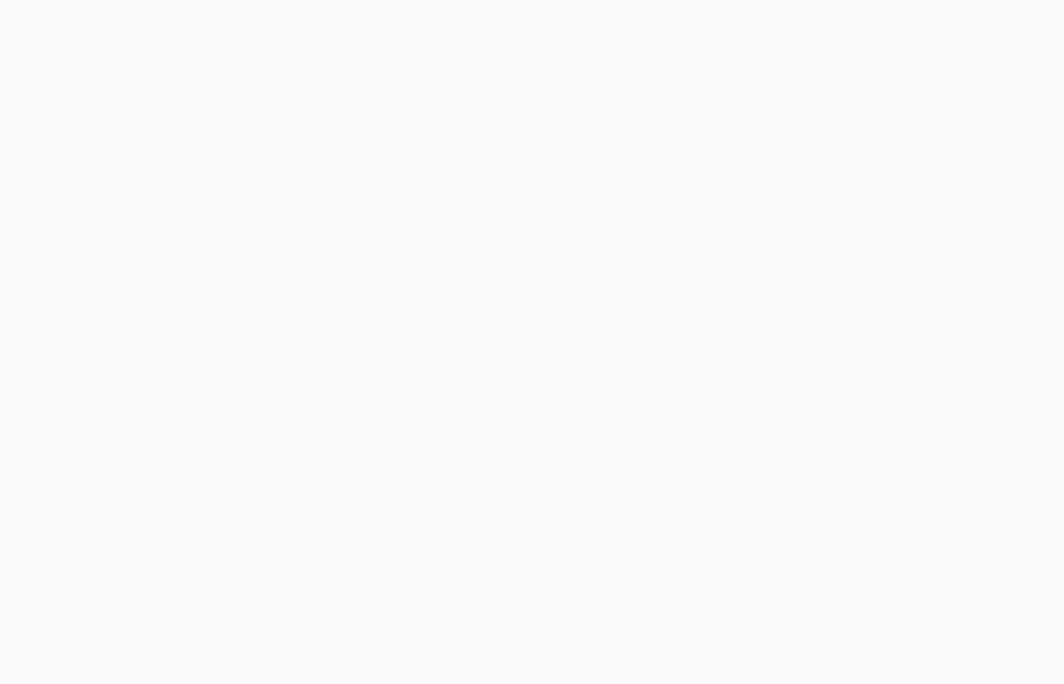
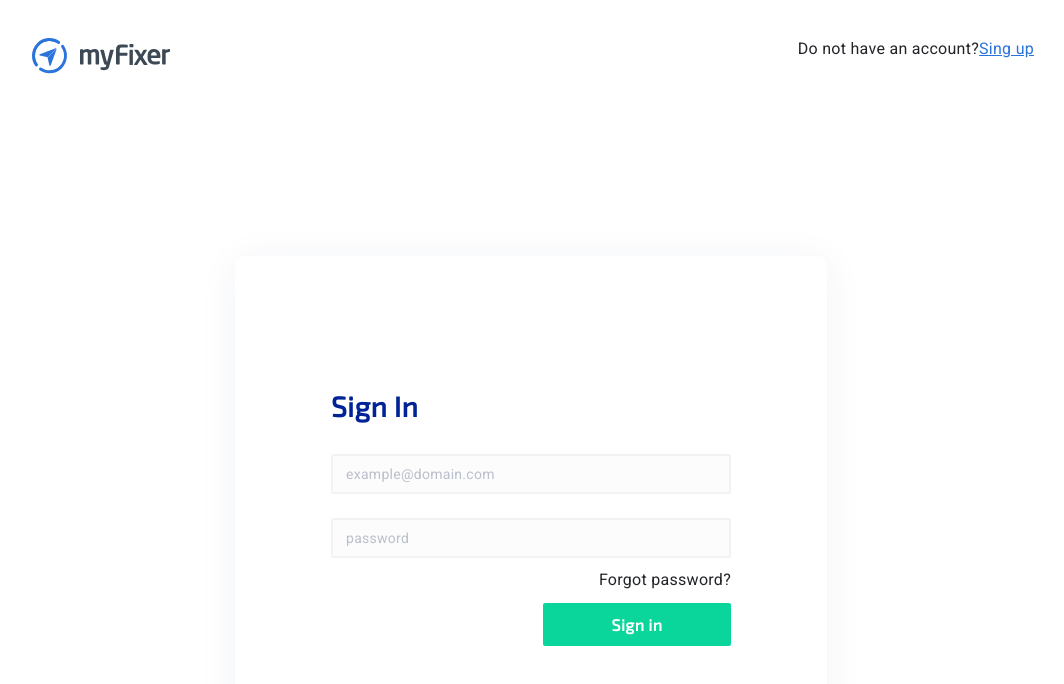
Before and after one commit to VS0x01/my-fixer-client, a Vue app: page /#/sign-in in a window 1280 px wide. Shown: the top 684 px of the page, without its empty margins (109-1173 px from the left). Built offline with nearby package versions, Linux system fonts and the light colour scheme.

Commit message:
setup SignIn and SignUp components

```diff
--- a/src/App.vue
+++ b/src/App.vue
@@ -5,9 +5,9 @@
 </template>
 
 <script>
-export default {
-  name: 'app'
-}
+  export default {
+    name: 'app',
+  }
 </script>
 
 <style lang="sass">
--- a/src/auth/components/AuthHeaderComponent.vue
+++ b/src/auth/components/AuthHeaderComponent.vue
@@ -1,4 +1,5 @@
 <template>
+  <header class="header">
     <div class="logo">
       <svg width="276" height="72" viewBox="0 0 276 72" fill="none" xmlns="http://www.w3.org/2000/svg">
         <g id="logo">
@@ -56,14 +57,41 @@
         </g>
       </svg>
     </div>
+    <span class="link">{{ question }}<router-link :to="link.URL">{{ link.text }}</router-link></span>
+  </header>
 </template>
 
 <script>
   export default {
-    name: "AuthHeaderComponent"
+    name: "AuthHeaderComponent",
+    props: {
+      question: String,
+      link: Object,
+    }
   }
 </script>
 
 <style lang="sass" scoped>
+  .header
+    display: flex
+    align-items: center
+    justify-content: space-between
 
+  .logo svg
+    width: 138px
+    margin: 20px 0 0 141px
+
+  .link
+    text-decoration: none
+    margin: 0 137px 0 0
+    font-family: Roboto, sans-serif
+    font-style: normal
+    font-weight: 300
+    font-size: 16px
+    line-height: 19px
+    letter-spacing: 0.28px
+    color: #222428
+
+    a
+      color: #2A74DB
 </style>
--- a/src/auth/views/Auth.vue
+++ /dev/null
@@ -1,132 +0,0 @@
-<template>
-  <div id="app">
-    <auth-header-component></auth-header-component>
-    <sign-in></sign-in>
-  </div>
-</template>
-
-<script>
-  import AuthHeaderComponent from "@/auth/components/AuthHeaderComponent";
-  import SignIn from "@/auth/components/SignIn";
-
-  export default {
-    name: "Auth",
-    components: {AuthHeaderComponent, SignIn}
-  }
-</script>
-
-<style lang="sass">
-  body
-    background: #F9FAFC
-    margin: 0
-
-  #app
-    display: flex
-    flex-direction: column
-
-  .header
-    display: flex
-    align-items: center
-    justify-content: space-between
-
-  .logo svg
-    width: 138px
-    margin: 20px 0 0 141px
-
-  .link
-    text-decoration: none
-    margin: 0 137px 0 0
-    font-family: Roboto, sans-serif
-    font-style: normal
-    font-weight: 300
-    font-size: 16px
-    line-height: 19px
-    letter-spacing: 0.28px
-    color: #222428
-
-    a
-      color: #2A74DB
-
-  .content
-    display: flex
-    flex-direction: column
-    min-width: 335px
-    width: 35%
-    margin: 160px auto
-    padding: 114px 72px
-    background: #FFF
-    box-shadow: 0px 5px 40px rgba(0, 45, 113, 0.06)
-    border-radius: 10px
-
-    h1
-      font-family: 'Exo 2', sans-serif
-      font-style: normal
-      font-weight: 600
-      font-size: 28px
-      line-height: 34px
-      letter-spacing: 0.4px
-      color: #002396
-
-  .auth-form
-    align-self: center
-    display: flex
-    flex-direction: column
-    width: 400px
-
-  .auth-form__input-group
-    display: flex
-    .auth-form__input
-      width: 190px
-      margin: 12px 20px 12px 0
-
-  .auth-form__input
-    box-sizing: border-box
-    width: 400px
-    height: 40px
-    margin: 12px 0
-    padding: 13px
-    background: #FCFCFC
-    border: 2px solid #F2F2F2
-    border-radius: 2px
-    outline: none
-    font-family: Roboto, sans-serif
-    font-style: normal
-    font-weight: normal
-    font-size: 14px
-    line-height: 16px
-    letter-spacing: 0.28px;
-    color: #222428
-
-    &::placeholder
-      font-family: Roboto, sans-serif
-      font-style: normal
-      font-weight: normal
-      font-size: 14px
-      line-height: 16px
-      letter-spacing: 0.28px;
-      color: rgba(135, 144, 167, 0.57)
-
-  .auth-form__input:focus
-    background: #FFF
-    border-left-color: #2A74DB
-
-  .auth-form__link
-    align-self: flex-end
-    margin: 0
-
-  .auth-form__submit
-    align-self: flex-end
-    width: 188px
-    height: 43px
-    margin: 14px 0
-    background: #0AD69C
-    border: none
-    border-radius: 2px
-    font-family: 'Exo 2', sans-serif
-    font-style: normal
-    font-weight: 600
-    font-size: 16px
-    line-height: 19px
-    letter-spacing: 0.4px
-    color: #FFF
-</style>
--- a/src/auth/components/SignIn.vue
+++ b/src/auth/views/SignIn.vue
@@ -1,4 +1,9 @@
 <template>
+  <div>
+    <auth-header-component
+      question="Do not have an account?"
+      :link="{ URL: '/sign-up', text: 'Sing up'}"
+    ></auth-header-component>
     <main class="content">
       <form class="auth-form">
         <h1>Sign In</h1>
@@ -8,14 +13,17 @@
         <button class="auth-form__submit" type="submit">Sign in</button>
       </form>
     </main>
+  </div>
 </template>
 
 <script>
+  import AuthHeaderComponent from "@/auth/components/AuthHeaderComponent";
   export default {
-    name: "sign-in"
+    name: "SignIn",
+    components: {AuthHeaderComponent}
   }
 </script>
 
 <style lang="sass" scoped>
-
+  @import "sass/auth"
 </style>
--- /dev/null
+++ b/src/auth/views/SignUp.vue
@@ -0,0 +1,33 @@
+<template>
+  <div>
+    <auth-header-component
+        question="Already have an account?"
+        :link="{ URL: '/sign-in', text: 'Sing in'}"
+    ></auth-header-component>
+    <main class="content">
+      <form class="auth-form">
+        <h1>Sign up</h1>
+        <div class="auth-form__input-group">
+          <input class="auth-form__input" type="text" placeholder="First name">
+          <input class="auth-form__input" type="text" placeholder="Last name">
+        </div>
+        <input class="auth-form__input" type="text" placeholder="Username">
+        <input class="auth-form__input" type="email" placeholder="E-mail">
+        <button class="auth-form__submit" type="submit">Sign up</button>
+      </form>
+    </main>
+  </div>
+</template>
+
+<script>
+  import AuthHeaderComponent from "@/auth/components/AuthHeaderComponent";
+
+  export default {
+    name: "SignUp",
+    components: {AuthHeaderComponent}
+  }
+</script>
+
+<style lang="sass" scoped>
+  @import "sass/auth"
+</style>
--- /dev/null
+++ b/src/auth/views/sass/_auth.sass
@@ -0,0 +1,104 @@
+body
+  background: #F9FAFC
+
+#app
+  display: flex
+  flex-direction: column
+
+.link
+  text-decoration: none
+  margin: 0 137px 0 0
+  font-family: Roboto, sans-serif
+  font-style: normal
+  font-weight: 300
+  font-size: 16px
+  line-height: 19px
+  letter-spacing: 0.28px
+  color: #222428
+
+  a
+    color: #2A74DB
+
+.content
+  display: flex
+  flex-direction: column
+  min-width: 335px
+  width: 35%
+  margin: 160px auto
+  padding: 114px 72px
+  background: #FFF
+  box-shadow: 0 5px 40px rgba(0, 45, 113, 0.06)
+  border-radius: 10px
+
+h1
+  font-family: 'Exo 2', sans-serif
+  font-style: normal
+  font-weight: 600
+  font-size: 28px
+  line-height: 34px
+  letter-spacing: 0.4px
+  color: #002396
+
+.auth-form
+  align-self: center
+  display: flex
+  flex-direction: column
+  width: 400px
+
+.auth-form__input-group
+  display: flex
+
+  .auth-form__input
+    width: 190px
+    margin: 12px 20px 12px 0
+
+.auth-form__input
+  box-sizing: border-box
+  width: 400px
+  height: 40px
+  margin: 12px 0
+  padding: 13px
+  background: #FCFCFC
+  border: 2px solid #F2F2F2
+  border-radius: 2px
+  outline: none
+  font-family: Roboto, sans-serif
+  font-style: normal
+  font-weight: normal
+  font-size: 14px
+  line-height: 16px
+  letter-spacing: 0.28px
+  color: #222428
+
+  &::placeholder
+    font-family: Roboto, sans-serif
+    font-style: normal
+    font-weight: normal
+    font-size: 14px
+    line-height: 16px
+    letter-spacing: 0.28px
+    color: rgba(135, 144, 167, 0.57)
+
+.auth-form__input:focus
+  background: #FFF
+  border-left-color: #2A74DB
+
+.auth-form__link
+  align-self: flex-end
+  margin: 0
+
+.auth-form__submit
+  align-self: flex-end
+  width: 188px
+  height: 43px
+  margin: 14px 0
+  background: #0AD69C
+  border: none
+  border-radius: 2px
+  font-family: 'Exo 2', sans-serif
+  font-style: normal
+  font-weight: 600
+  font-size: 16px
+  line-height: 19px
+  letter-spacing: 0.4px
+  color: #FFF
--- a/src/router.js
+++ b/src/router.js
@@ -1,8 +1,10 @@
 import VueRouter from 'vue-router';
-import Auth from "@/auth/views/Auth";
+import SignIn from "@/auth/views/SignIn";
+import SignUp from "@/auth/views/SignUp";
 
 const routes = [
-  { path: '/auth', component: Auth }
+  { path: '/sign-in', component: SignIn },
+  { path: '/sign-up', component: SignUp },
 ]
 
 const router = new VueRouter({
```
Also changed, not shown: src/auth/components/SignUp.vue (deleted, +0 -24 lines). Lines whose indentation alone changed are shown as unchanged.
